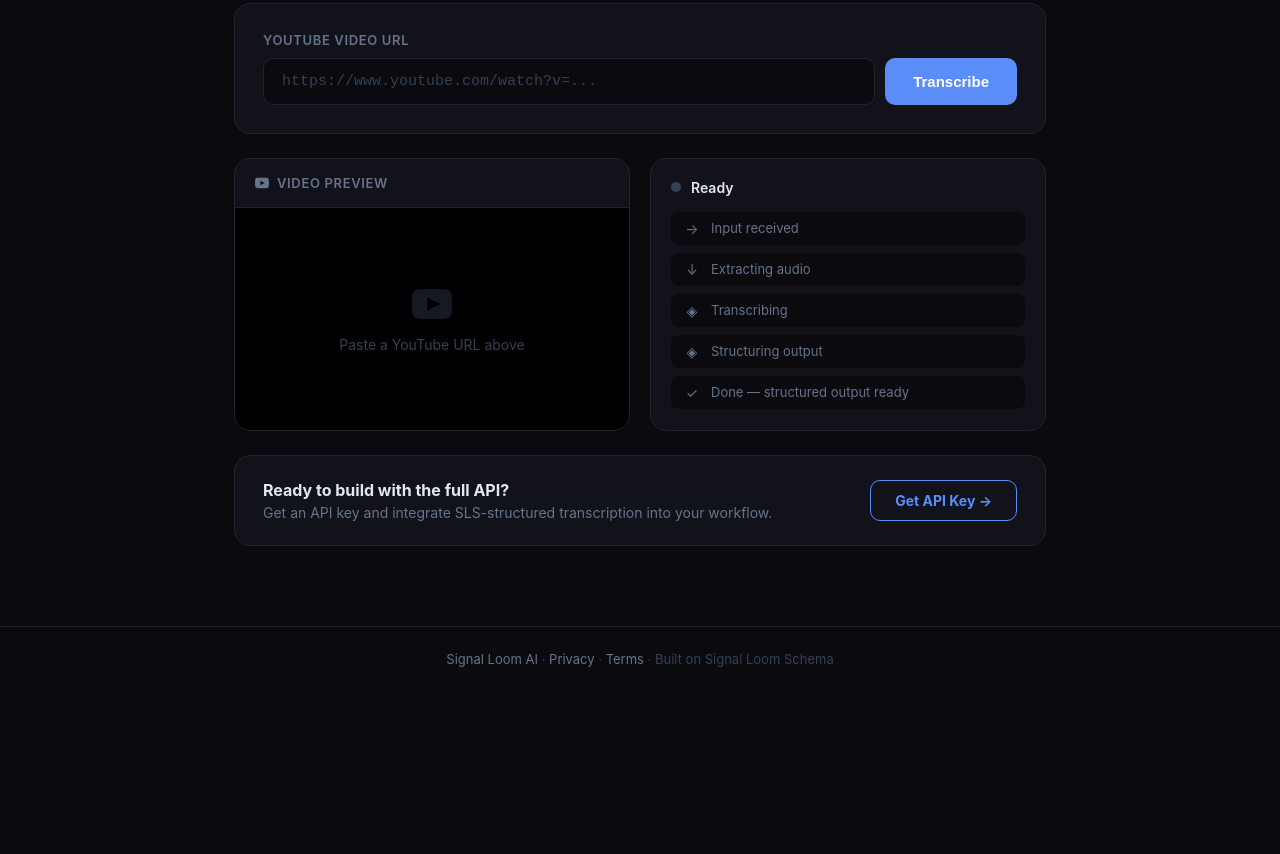
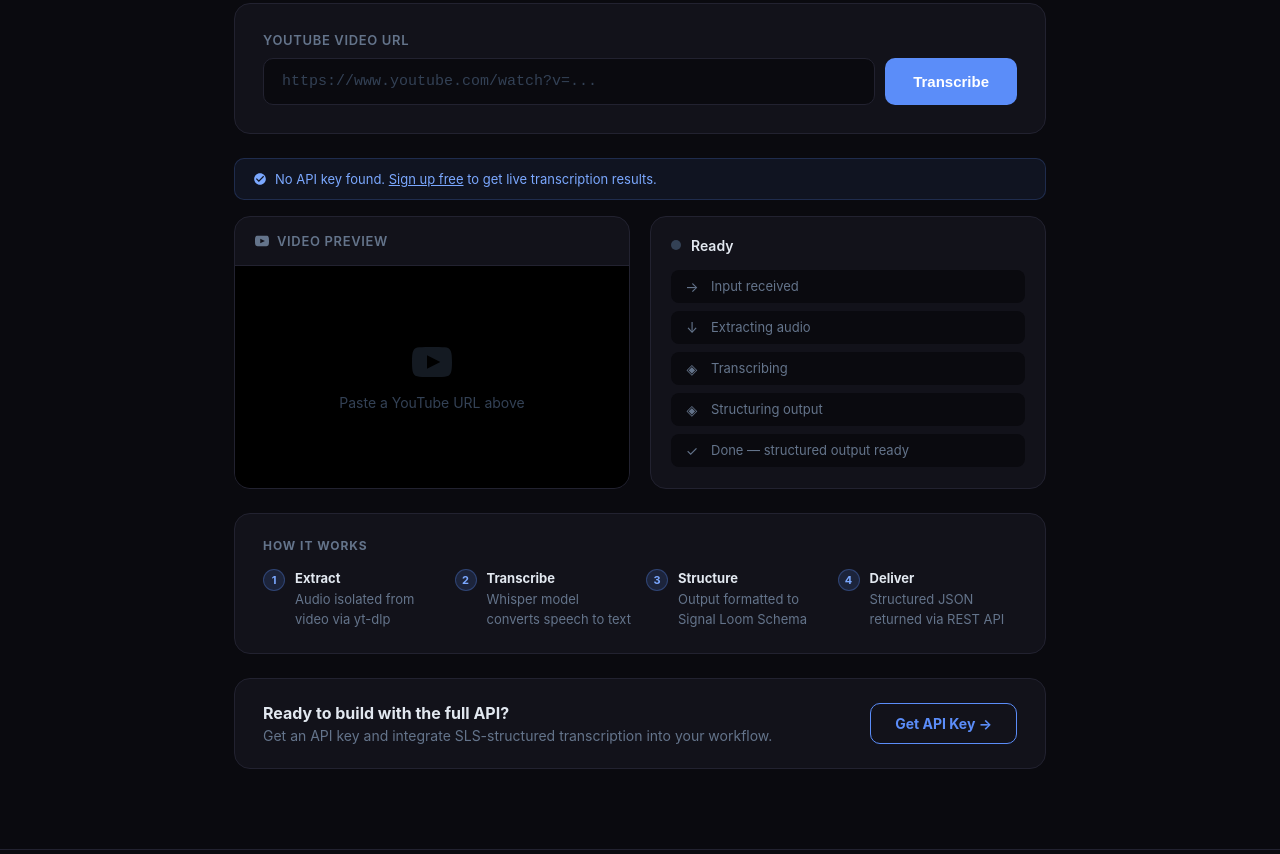
Before and after one commit to AVale-SLAI/signalloom, a website: page signal-loom-landing/ingest.html in a window 1280 px wide. Shown: the part 487-1341 px from the top of the page. Before the commit the page ends 1178 px from the top, so only its background shows below. Drawn offline with Linux system fonts and the light colour scheme.

Commit message:
youtube: polish ingest.html - API key banner, elapsed polling timer, error codes, how-it-works section

```diff
--- a/signal-loom-landing/ingest.html
+++ b/signal-loom-landing/ingest.html
@@ -440,6 +440,65 @@
     }
     .error-msg.visible { display: block; }
 
+    /* Info banner */
+    .info-banner {
+      background: rgba(91,141,249,0.08);
+      border: 1px solid rgba(91,141,249,0.2);
+      border-radius: 10px;
+      padding: 12px 18px;
+      color: var(--accent-bright);
+      font-size: 13px;
+      margin-bottom: 16px;
+      display: flex;
+      align-items: center;
+      gap: 8px;
+    }
+    .info-banner a { color: var(--accent-bright); text-decoration: underline; }
+    .info-banner.hidden { display: none; }
+
+    /* How it works */
+    .how-it-works {
+      background: var(--surface);
+      border: 1px solid var(--border);
+      border-radius: 16px;
+      padding: 24px 28px;
+      margin-bottom: 24px;
+    }
+    .how-it-works h4 {
+      font-size: 12px;
+      font-weight: 700;
+      color: var(--text-dim);
+      text-transform: uppercase;
+      letter-spacing: 0.08em;
+      margin-bottom: 16px;
+    }
+    .how-steps {
+      display: grid;
+      grid-template-columns: repeat(auto-fit, minmax(160px, 1fr));
+      gap: 12px;
+    }
+    .how-step {
+      display: flex;
+      align-items: flex-start;
+      gap: 10px;
+    }
+    .how-step-num {
+      width: 22px;
+      height: 22px;
+      border-radius: 50%;
+      background: rgba(91,141,249,0.15);
+      border: 1px solid rgba(91,141,249,0.3);
+      color: var(--accent-bright);
+      font-size: 11px;
+      font-weight: 700;
+      display: flex;
+      align-items: center;
+      justify-content: center;
+      flex-shrink: 0;
+    }
+    .how-step-text { font-size: 13px; color: var(--text-dim); line-height: 1.5; }
+    .how-step-text strong { color: var(--text); display: block; margin-bottom: 2px; }
+
     /* Footer */
     footer {
       margin-top: auto;
@@ -500,6 +559,12 @@
       <div class="error-msg" id="input-error"></div>
     </div>
 
+    <!-- Info banner: shown when no API key is found -->
+    <div class="info-banner" id="api-key-banner">
+      <svg width="14" height="14" viewBox="0 0 24 24" fill="currentColor"><path d="M12 2C6.48 2 2 6.48 2 12s4.48 10 10 10 10-4.48 10-10S17.52 2 12 2zm-2 15l-5-5 1.41-1.41L10 14.17l7.59-7.59L19 8l-9 9z"/></svg>
+      <span id="api-key-banner-text">No API key found. <a href="/signup.html">Sign up free</a> to get live transcription results.</span>
+    </div>
+
     <!-- Player + Status -->
     <div class="stage-grid">
       <div class="player-card">
@@ -545,6 +610,29 @@
             <span class="step-icon">✓</span>
             <span>Done — structured output ready</span>
           </div>
+        </div>
+      </div>
+    </div>
+
+    <!-- How it works -->
+    <div class="how-it-works">
+      <h4>How it works</h4>
+      <div class="how-steps">
+        <div class="how-step">
+          <div class="how-step-num">1</div>
+          <div class="how-step-text"><strong>Extract</strong>Audio isolated from video via yt-dlp</div>
+        </div>
+        <div class="how-step">
+          <div class="how-step-num">2</div>
+          <div class="how-step-text"><strong>Transcribe</strong>Whisper model converts speech to text</div>
+        </div>
+        <div class="how-step">
+          <div class="how-step-num">3</div>
+          <div class="how-step-text"><strong>Structure</strong>Output formatted to Signal Loom Schema</div>
+        </div>
+        <div class="how-step">
+          <div class="how-step-num">4</div>
+          <div class="how-step-text"><strong>Deliver</strong>Structured JSON returned via REST API</div>
         </div>
       </div>
     </div>
@@ -733,7 +821,11 @@
       } catch (err) {
         setStatus('error', 'Failed');
         setStep('step-extract', 'failed');
-        showError(err.message || 'Something went wrong. Please try again.');
+        let userMsg = err.message || 'Something went wrong. Please try again.';
+        if (err.failure_code) {
+          userMsg = `[${err.failure_code}] ${userMsg}`;
+        }
+        showError(userMsg);
       } finally {
         btn.disabled = false;
         btn.textContent = 'Transcribe';
@@ -746,15 +838,21 @@
 
       while (Date.now() - start < maxWaitMs) {
         await sleep(interval);
+        const elapsed = Math.round((Date.now() - start) / 1000);
+        setStatus('running', `Transcribing… ${elapsed}s`);
         try {
           const res = await fetch(`${API_BASE}/v1/status/${jobId}`, {
             headers: { 'Authorization': `Bearer ${apiKey}` }
           });
+          if (!res.ok) {
+            const err = await res.json().catch(() => ({ detail: 'Request failed' }));
+            return { status: 'failed', error: err.detail || `HTTP ${res.status}`, failure_code: err.failure_code };
+          }
           const status = await res.json();
           if (status.status === 'completed') return status;
-          if (status.status === 'failed') return { status: 'failed', error: status.error };
+          if (status.status === 'failed') return { status: 'failed', error: status.error, failure_code: status.failure_code };
         } catch (e) {
-          // Continue polling
+          // Continue polling on network errors
         }
       }
       return { status: 'timeout', error: 'Job timed out' };
@@ -762,6 +860,37 @@
 
     function buildDemoSLS(fileInfo, url) {
       // Real output — demonstrates what a real transcription would return in SLS format
+      const apiKey = getApiKey();
+      if (!apiKey) {
+        return {
+          schema: "Signal Loom Schema v1",
+          schema_url: "https://signalloomai.com/schema",
+          source_ref: url,
+          source_kind: "youtube_url",
+          media_kind: "audio",
+          language: "en",
+          model: "mlx-community/whisper-large-v3-turbo",
+          created_at: new Date().toISOString(),
+          duration_seconds: fileInfo.duration_seconds || 213,
+          normalized_text: null,
+          text: null,
+          segments: [],
+          _notice: "Connect your API key to see live transcription results.",
+          _cta: "/signup.html",
+          metadata: {
+            platform: "youtube",
+            video_id: parseVideoId(url),
+            extraction_time_seconds: (fileInfo.duration_seconds || 0) * 0.023,
+            format: "m4a",
+            schema_dimensions: [
+              { dimension: "temporal", description: "timestamped segments with start/end seconds" },
+              { dimension: "speaker", description: "speaker labels when diarization is enabled" },
+              { dimension: "semantic", description: "topic tags and entity extraction" },
+              { dimension: "provenance", description: "source reference + platform metadata" }
+            ]
+          }
+        };
+      }
       return {
         schema: "Signal Loom Schema v1",
         schema_url: "https://signalloomai.com/schema",
@@ -772,8 +901,8 @@
         model: "mlx-community/whisper-large-v3-turbo",
         created_at: new Date().toISOString(),
         duration_seconds: fileInfo.duration_seconds || 213,
-        normalized_text: "[Transcription would appear here — connect an API key for live results]",
-        text: "[Transcription would appear here — connect an API key for live results]",
+        normalized_text: "[Transcription would appear here]",
+        text: "[Transcription would appear here]",
         segments: [],
         metadata: {
           platform: "youtube",
@@ -846,11 +975,16 @@
       return new Promise(r => setTimeout(r, ms));
     }
 
-    // On page load: check for API key in localStorage
+    // On page load: check for API key in localStorage and update banner
     window.addEventListener('DOMContentLoaded', () => {
       const key = getApiKey();
+      const banner = document.getElementById('api-key-banner');
+      const bannerText = document.getElementById('api-key-banner-text');
       if (key) {
-        // API key available — would use live transcription
+        banner.classList.add('hidden');
+      } else {
+        banner.classList.remove('hidden');
+        bannerText.innerHTML = 'No API key found. <a href="/signup.html">Sign up free</a> to get live transcription results.';
       }
     });
   </script>
```
